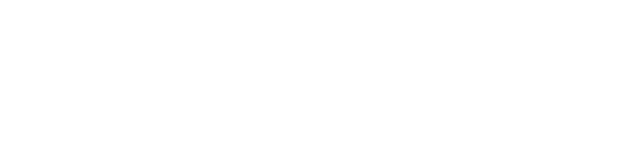
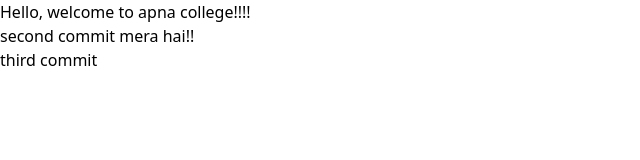
Before and after one commit to Amaan690/Ai-tool-landig-page, a website: page index.html in a window 1280 px wide. Shown: the whole page, without its empty margins (0-640 px from the left). Drawn offline with Linux system fonts and the light colour scheme.

Commit message:
third  project -setup

```diff
--- a/index.html
+++ b/index.html
@@ -7,6 +7,8 @@
     <link rel="stylesheet" href="dist/output.css">
 </head>
 <body>
-
+   <h5>Hello, welcome to apna college!!!!</h5>
+   <h2>second commit mera hai!!</h2>
+   <h3>third commit</h3>
 </body>
 </html>
```
